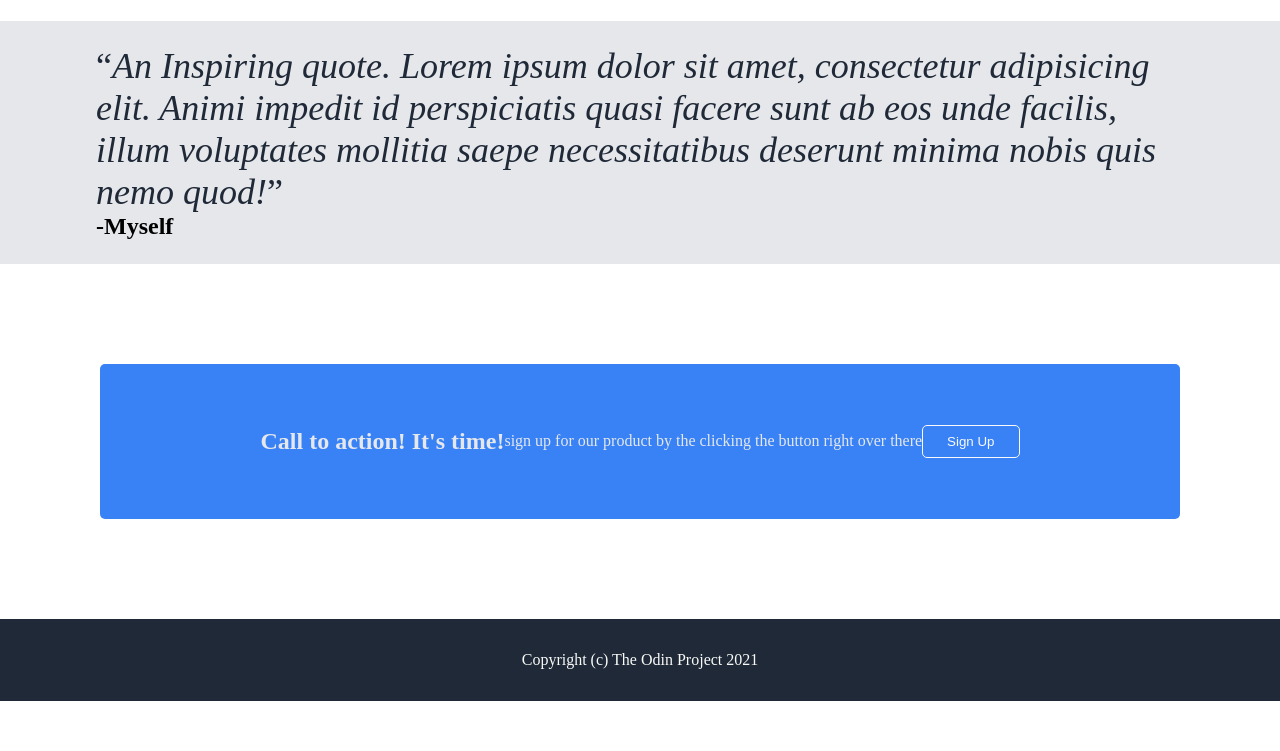
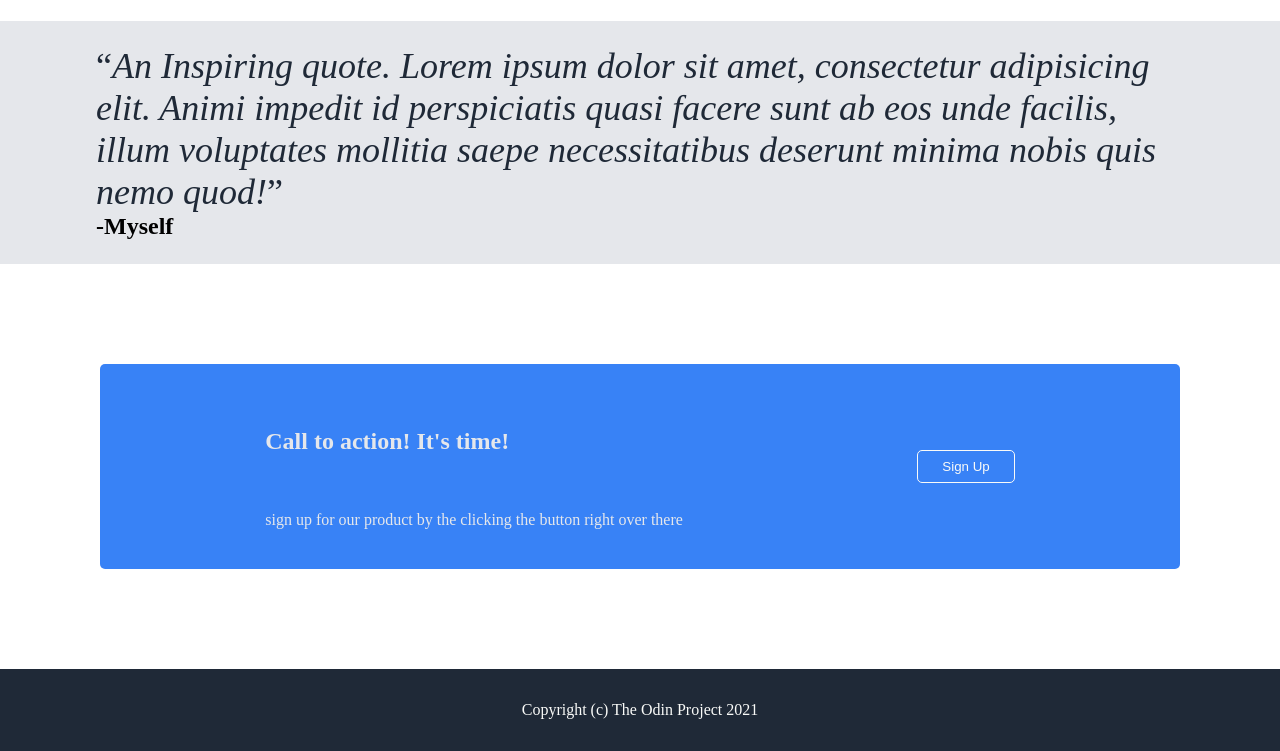
Before and after one commit to derekruhl/landing-page, a plain HTML site: page index.html in a window 1280 px wide. Shown: the part 813-1564 px from the top of the page. Before the commit the page ends 1514 px from the top, so only its background shows below. Drawn offline with Linux system fonts and the light colour scheme.

Commit message:
added .lets-go div to index. Added rules for it and made it flex column.

```diff
--- a/index.html
+++ b/index.html
@@ -44,8 +44,10 @@
     </div>
     <div class="fourth-section">
         <div class="card">
-            <h5 class="action">Call to action! It's time!</h5>
-            <p class="text">sign up for our product by the clicking the button right over there</p>
+            <div class="lets-go">
+                <h5 class="action">Call to action! It's time!</h5>
+                <p class="text">sign up for our product by the clicking the button right over there</p>
+            </div>
             <button class="last-button">Sign Up</button>
         </div>
 
--- a/styles.css
+++ b/styles.css
@@ -141,6 +141,7 @@ q {
 
 .fourth-section {
     display: flex;
+    flex-direction: row;
     margin: 0;
     margin: 100px;
     justify-content: center;
@@ -149,12 +150,18 @@ q {
 
 .card {
     background-color: #3882f6;
-    justify-content: center;
+    justify-content: space-around;
     align-items: center;
     flex: auto;
     border-radius: 5px;
     padding: 24px 48px;
     display: flex;
+    flex-direction: row;
+}
+
+.lets-go {
+    display: flex;
+    flex-direction: column;
 }
 
 .last-button {
@@ -167,10 +174,12 @@ q {
 
 h5 {
     font-size: 24px;
+    padding: 0;
 }
 
 .action, .text {
     color: #e5e7eb;
+    padding: 0;
 }
 
 .footer {
```
